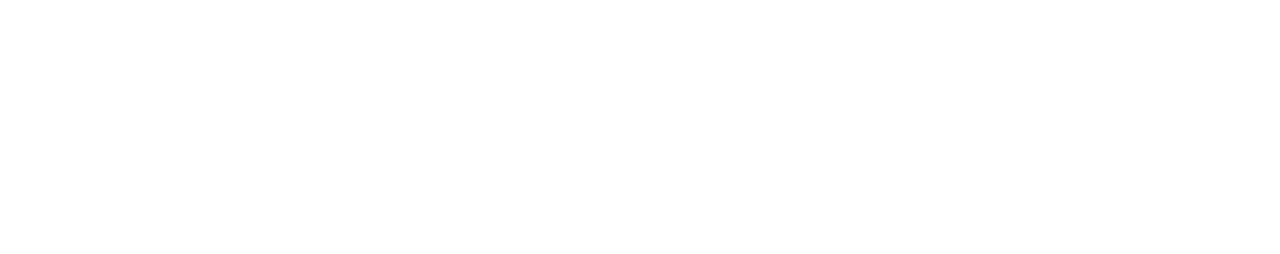
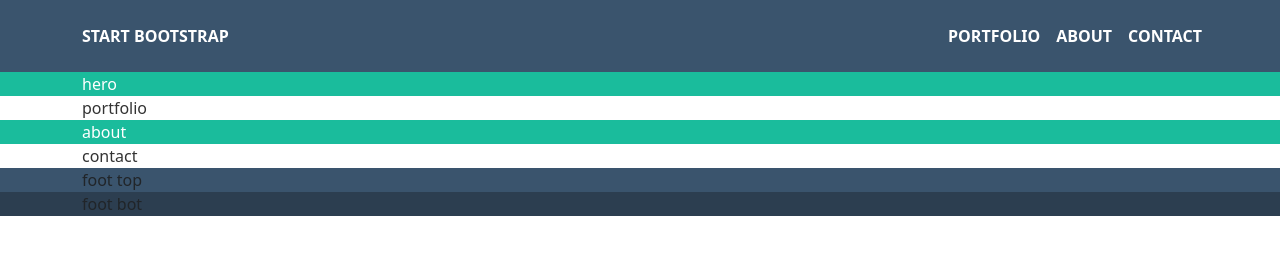
Before and after one commit to AndreaCollura/html-css-bootstrap-freelancer, a plain HTML site: page index.html in a window 1280 px wide. Drawn offline with nearby package versions, Linux system fonts and the light colour scheme.

Commit message:
nav bar added

```diff
--- a/css/style.css
+++ b/css/style.css
@@ -7,3 +7,56 @@
 --black: #333333;
 
 }
+
+
+/* background */
+
+header, .foot-top{
+    background-color: var(--light-gray);
+}
+
+#hero, #about{
+    background-color: var(--aqua);
+    color: var(--white);
+}
+
+#portfolio, #contact{
+    background-color: var(--white);
+    color: var(--black);
+}
+
+.foot-bot{
+    background-color: var(--dark-gray);
+}
+
+
+
+/* padding-margin */
+.px-0{
+    padding: 0 10px;
+}
+
+
+
+
+/* text */
+
+.inve-filter{
+    filter: invert(1);
+}
+
+.small-ico{
+    width: 1.2em;
+    height: 1.3em;
+
+}
+
+
+.font700{
+    font-weight: 700;
+}
+
+
+.fsize{
+    font-size: medium;
+}
--- a/index.html
+++ b/index.html
@@ -1,26 +1,67 @@
 <!DOCTYPE html>
 <html lang="en">
+
 <head>
     <meta charset="UTF-8">
     <meta http-equiv="X-UA-Compatible" content="IE=edge">
     <meta name="viewport" content="width=device-width, initial-scale=1.0">
-    <link href="https://cdn.jsdelivr.net/npm/bootstrap@5.3.0-alpha1/dist/css/bootstrap.min.css" rel="stylesheet" integrity="sha384-GLhlTQ8iRABdZLl6O3oVMWSktQOp6b7In1Zl3/Jr59b6EGGoI1aFkw7cmDA6j6gD" crossorigin="anonymous">
-    <link rel="stylesheet" href="https://cdnjs.cloudflare.com/ajax/libs/font-awesome/6.3.0/css/all.min.css" integrity="sha512-SzlrxWUlpfuzQ+pcUCosxcglQRNAq/DZjVsC0lE40xsADsfeQoEypE+enwcOiGjk/bSuGGKHEyjSoQ1zVisanQ==" crossorigin="anonymous" referrerpolicy="no-referrer" />
+    <link href="https://cdn.jsdelivr.net/npm/bootstrap@5.3.0-alpha1/dist/css/bootstrap.min.css" rel="stylesheet"
+        integrity="sha384-GLhlTQ8iRABdZLl6O3oVMWSktQOp6b7In1Zl3/Jr59b6EGGoI1aFkw7cmDA6j6gD" crossorigin="anonymous">
+    <link rel="stylesheet" href="https://cdnjs.cloudflare.com/ajax/libs/font-awesome/6.3.0/css/all.min.css"
+        integrity="sha512-SzlrxWUlpfuzQ+pcUCosxcglQRNAq/DZjVsC0lE40xsADsfeQoEypE+enwcOiGjk/bSuGGKHEyjSoQ1zVisanQ=="
+        crossorigin="anonymous" referrerpolicy="no-referrer" />
     <link rel="stylesheet" href="./css/style.css">
-    <title>Document</title>
+    <title>Bootstrap Freelancer</title>
 </head>
+
 <body>
     <header>
-        <nav></nav>
+        <nav class="navbar navbar-expand-lg container d-flex justify-content-spacebetween text-white py-3">
+            <div class="container-fluid">
+                <a class="navbar-brand text-white text-uppercase font700 fsize" href="#">start bootstrap</a>
+                <button class="navbar-toggler px-1 inve-filter" type="button" data-bs-toggle="collapse" data-bs-target="#navbarNav"
+                    aria-controls="navbarNav" aria-expanded="false" aria-label="Toggle navigation">
+                    <span class="navbar-toggler-icon small-ico"></span>
+                </button>
+            </div>
+                <div class="collapse navbar-collapse" id="navbarNav">
+                    <ul class="navbar-nav">
+                        <li class="nav-item">
+                            <a class="nav-link text-white text-uppercase font700" href="#">portfolio</a>
+                        </li>
+                        <li class="nav-item">
+                            <a class="nav-link text-white text-uppercase font700" href="#">about</a>
+                        </li>
+                        <li class="nav-item">
+                            <a class="nav-link text-white text-uppercase font700" href="#">contact</a>
+                        </li>
+                    </ul>
+                </div>
+        </nav>
     </header>
 
     <main>
-        <section id="hero"></section>
-        <section id="portfolio"></section>
-        <section id="about"></section>
-        <section id="contact"></section>
+        <section id="hero">
+            <div class="container">hero</div>
+        </section>
+        <section id="portfolio">
+            <div class="container">portfolio</div>
+        </section>
+        <section id="about">
+            <div class="container">about</div>
+        </section>
+        <section id="contact">
+            <div class="container">contact</div>
+        </section>
     </main>
-    <footer></footer>
+    <footer>
+        <div class="foot-top">
+            <div class="container">foot top</div>
+        </div>
+        <div class="foot-bot">
+            <div class="container">foot bot</div>
+        </div>
+    </footer>
 
 
 
@@ -33,6 +74,9 @@
 
 
 
-    <script src="https://cdn.jsdelivr.net/npm/bootstrap@5.3.0-alpha1/dist/js/bootstrap.bundle.min.js" integrity="sha384-w76AqPfDkMBDXo30jS1Sgez6pr3x5MlQ1ZAGC+nuZB+EYdgRZgiwxhTBTkF7CXvN" crossorigin="anonymous"></script>
+    <script src="https://cdn.jsdelivr.net/npm/bootstrap@5.3.0-alpha1/dist/js/bootstrap.bundle.min.js"
+        integrity="sha384-w76AqPfDkMBDXo30jS1Sgez6pr3x5MlQ1ZAGC+nuZB+EYdgRZgiwxhTBTkF7CXvN"
+        crossorigin="anonymous"></script>
 </body>
+
 </html>
```
